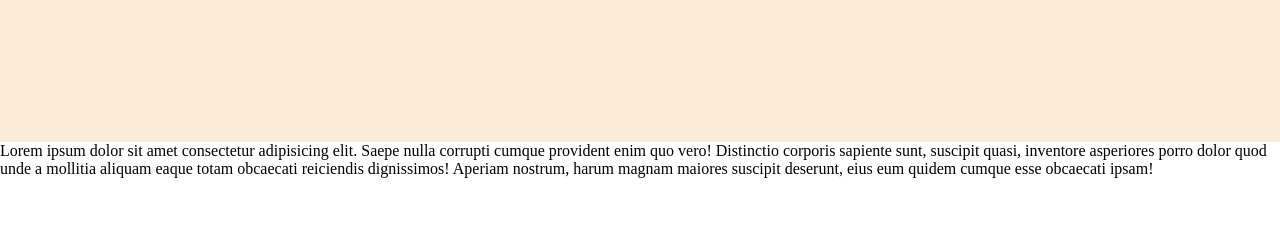
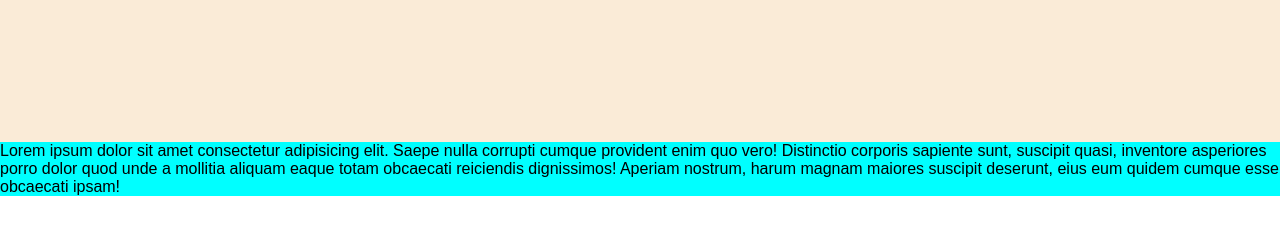
Before and after one commit to RUTIK2818/First-Project, a plain HTML site: page index.html in a window 1280 px wide. Shown: the part 58-292 px from the top of the page. Drawn offline with Linux system fonts and the light colour scheme.

Commit message:
added P Styling

```diff
--- a/style.css
+++ b/style.css
@@ -7,3 +7,9 @@ h1{
     width: auto;
     background-color: antiquewhite;
 }
+
+p{
+    font-family: sans-serif;
+    background-color: aqua;
+    color: black;
+}
```
